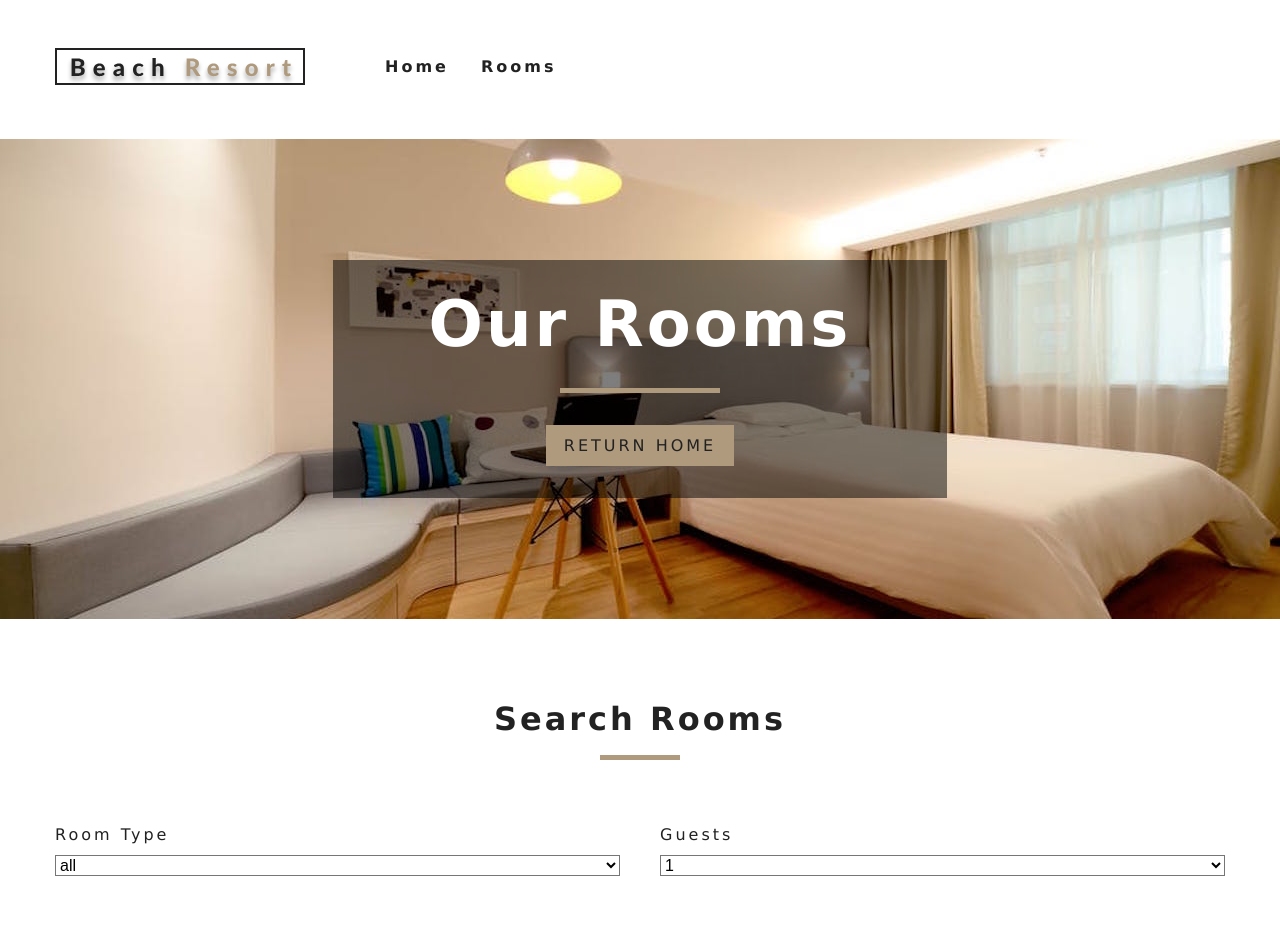
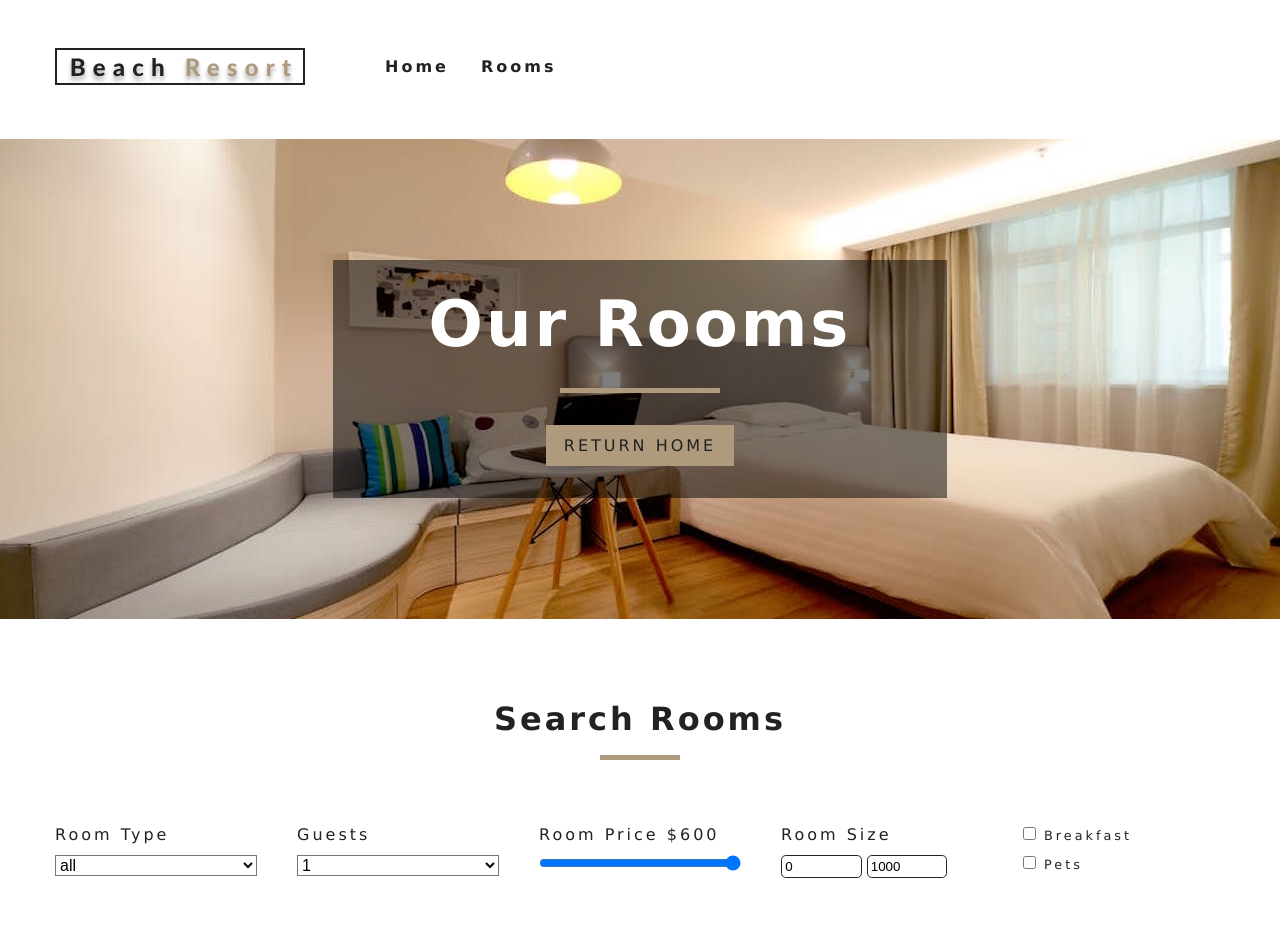
Before and after one commit to dev-kani/React_Beach_Resort_Project, a React (Create React App) app: page /rooms in a window 1280 px wide. Shown: the top 952 px of the page. Built offline with nearby package versions, Linux system fonts and the light colour scheme.

Commit message:
all filtering added

```diff
--- a/src/App.css
+++ b/src/App.css
@@ -188,7 +188,7 @@ h6 {
 .defaultHero,
 .roomsHero {
   min-height: calc(100vh - 66px);
-  background: url("./images/defaultBcg.jpeg") center/cover no-repeat;
+  background: url("./images/defaultBcg.jpg") center/cover no-repeat;
   display: flex;
   align-items: center;
   justify-content: center;
--- a/src/components/RoomFilter.jsx
+++ b/src/components/RoomFilter.jsx
@@ -28,7 +28,7 @@ const RoomFilter = ({ rooms }) => {
     <section className='filter-container'>
       <Title title="search rooms" />
       <form className='filter-form'>
-                {/* select type start */}
+        {/* select room type start */}
         <div className='form-group'>
           <label htmlFor="type">room type</label>
           <select
@@ -39,8 +39,8 @@ const RoomFilter = ({ rooms }) => {
             onChange={handleChange}
           >{types}</select>
         </div>
-                {/* select type ends */}
-                {/* guests start */}
+        {/* select room type ends */}
+        {/* guests filter start */}
         <div className='form-group'>
           <label htmlFor="capacity">Guests</label>
           <select
@@ -51,7 +51,72 @@ const RoomFilter = ({ rooms }) => {
             onChange={handleChange}
           >{people}</select>
         </div>
-                {/* guests ends */}
+        {/* guests filter ends */}
+        {/* filter with price starts*/}
+        <div className="form-group">
+          <label htmlFor="price">room price ${price}</label>
+          <input
+            type="range"
+            name='price'
+            min={minPrice}
+            max={maxPrice}
+            id='price'
+            value={price}
+            onChange={handleChange}
+            className='form-control'
+          />
+        </div>
+        {/* filter with price ends */}
+        {/* filter with size starts */}
+        <div className="form-group">
+          <label htmlFor="size">room size</label>
+          <div className="size-inputs">
+            <input
+              type='number'
+              name='minSize'
+              id='size'
+              value={minSize}
+              onChange={handleChange}
+              className='size-input'
+            />
+            <input
+              type='number'
+              name='maxSize'
+              id='size'
+              value={maxSize}
+              onChange={handleChange}
+              className='size-input'
+            />
+          </div>
+        </div>
+        {/* filter with size ends */}
+        {/* extras filter starts */}
+        <div className="form-group">
+          <div className="single-extra">
+            <input
+              type='checkbox'
+              name='breakfast'
+              id='breakfast'
+              checked={breakfast}
+              onChange={handleChange}
+            />
+            <label htmlFor="breakfast">breakfast</label>
+          </div>
+          <div className="single-extra">
+            <input
+              type='checkbox'
+              name='pets'
+              id='pets'
+              checked={pets}
+              onChange={handleChange}
+            />
+            <label htmlFor="pets">pets</label>
+          </div>
+        </div>
+        {/* extras filter ends */}
+
+
+
 
       </form>
     </section>
--- a/src/context.js
+++ b/src/context.js
@@ -57,7 +57,7 @@ class RoomProvider extends Component {
 
   handleChange = event => {
     const target = event.target
-    const value = event.type === 'checkbox' ? target.checked : target.value
+    const value = target.type === 'checkbox' ? target.checked : target.value
     const name = event.target.name
     this.setState({
       [name]: value
@@ -70,6 +70,7 @@ class RoomProvider extends Component {
 
     // transform value
     capacity = parseInt(capacity)
+    price = parseInt(price)
 
     // filter by type
     if (type !== 'all') {
@@ -80,6 +81,24 @@ class RoomProvider extends Component {
     if (capacity !== 1) {
       tempRooms = tempRooms.filter(room => room.capacity >= capacity)
     }
+
+    // filter by price
+    tempRooms = tempRooms.filter(room => room.price <= price)
+
+    // filter by size
+    tempRooms = tempRooms.filter(room => room.size >= minSize && room.size <= maxSize)
+
+    // filter by breakfast
+    if (breakfast) {
+      tempRooms = tempRooms.filter(room => room.breakfast === true)
+    }
+
+    // filter by breakfast
+    if (pets) {
+      tempRooms = tempRooms.filter(room => room.pets === true)
+    }
+
+    // ching the state
     this.setState({
       sortedRooms: tempRooms
     })
```
Also changed, not shown: src/images/defaultBcg.jpg (added), src/images/gif/defaultBcg.jpeg (renamed from src/images/defaultBcg.jpeg). Lines whose indentation alone changed are shown as unchanged.
